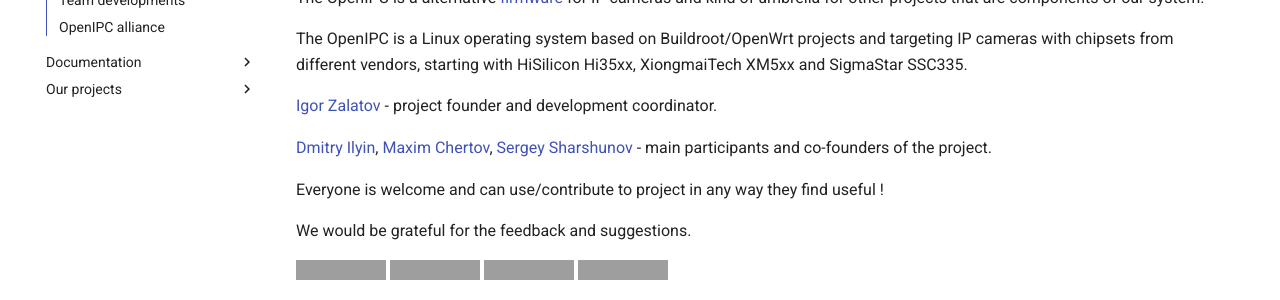
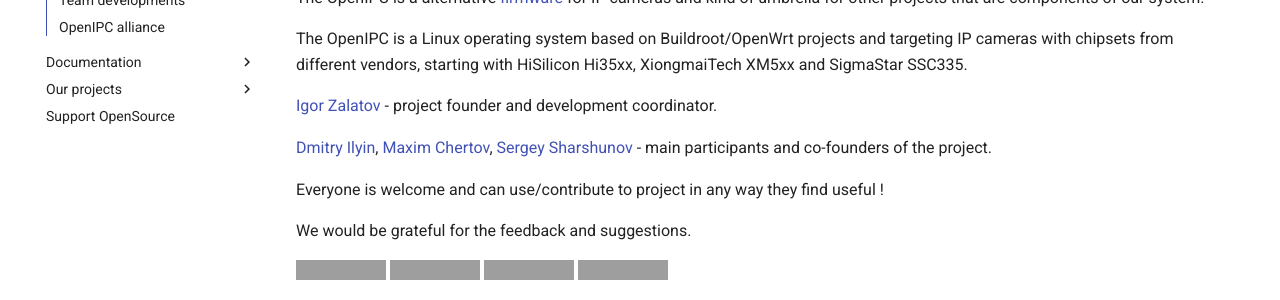
Before and after one commit to OpenIPC/openipc.github.io, an MkDocs documentation site: the page built from docs/index.md, in a window 1280 px wide. Shown: the part 246-546 px from the top of the page. Built offline with MkDocs 1.6.1 and Material for MkDocs 9.7.7, drawn with Linux system fonts in a browser that asks for light colours; comment, search, counter and statistics services are not loaded; grey boxes are pictures that could not be loaded.

Commit message:
Update page

```diff
--- a/mkdocs.yml
+++ b/mkdocs.yml
@@ -81,7 +81,6 @@
       - "OpenIPC 1.0 (OpenWrt)": firmware/openipc-1.0.md
     - "Devices":
       - "Switcam HS303 (ru)": devices/hs303.md
-    - "Support OpenSource": sponsor.md
   - "Our projects":
     - "Firmware":
       - "OpenIPC 2.1 (Buildroot)": https://github.com/OpenIPC/openipc-2.1
@@ -97,6 +96,7 @@
     - "Utilities":
       - "ipctool": https://github.com/OpenIPC/ipctool
       - "yaml-cli": https://github.com/OpenIPC/yaml-cli
+  - "Support OpenSource": sponsor.md
 #  - Language support:
 #    - "English": /
 #    - "Русский": /
```
